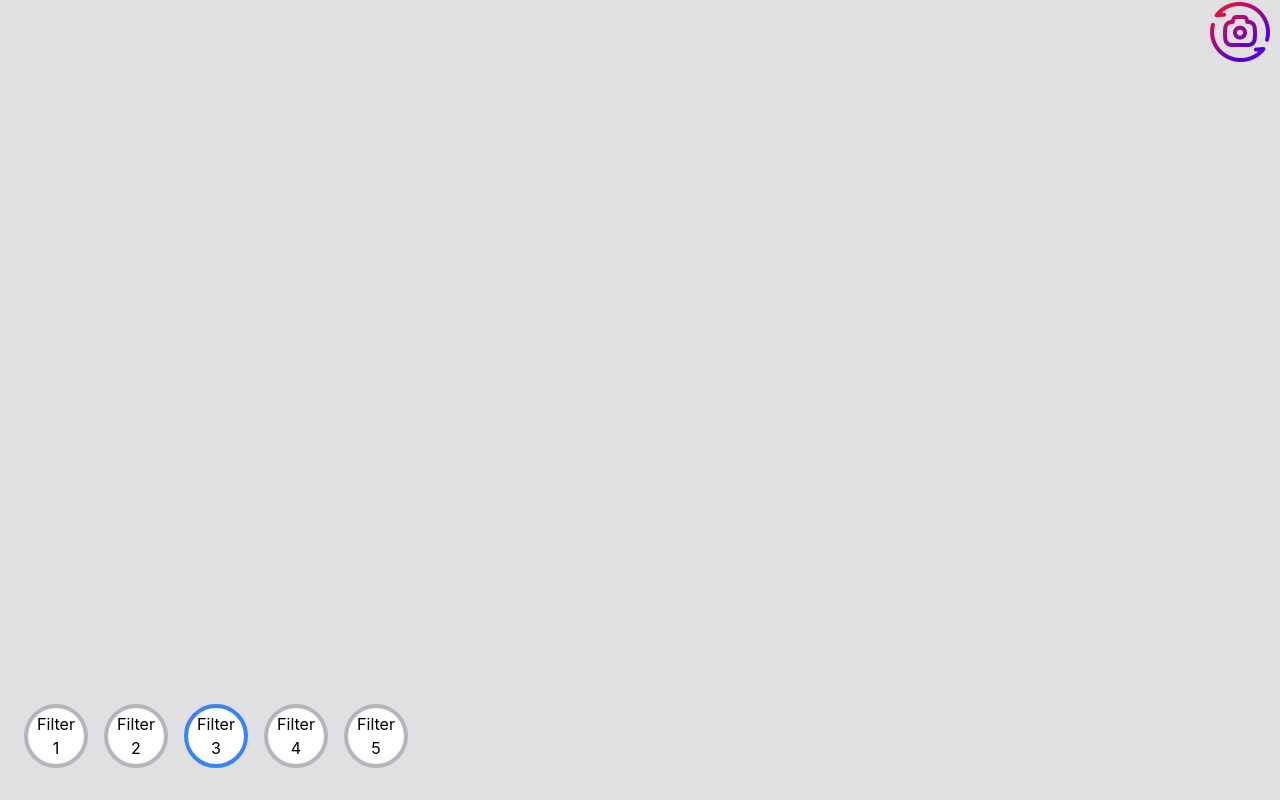
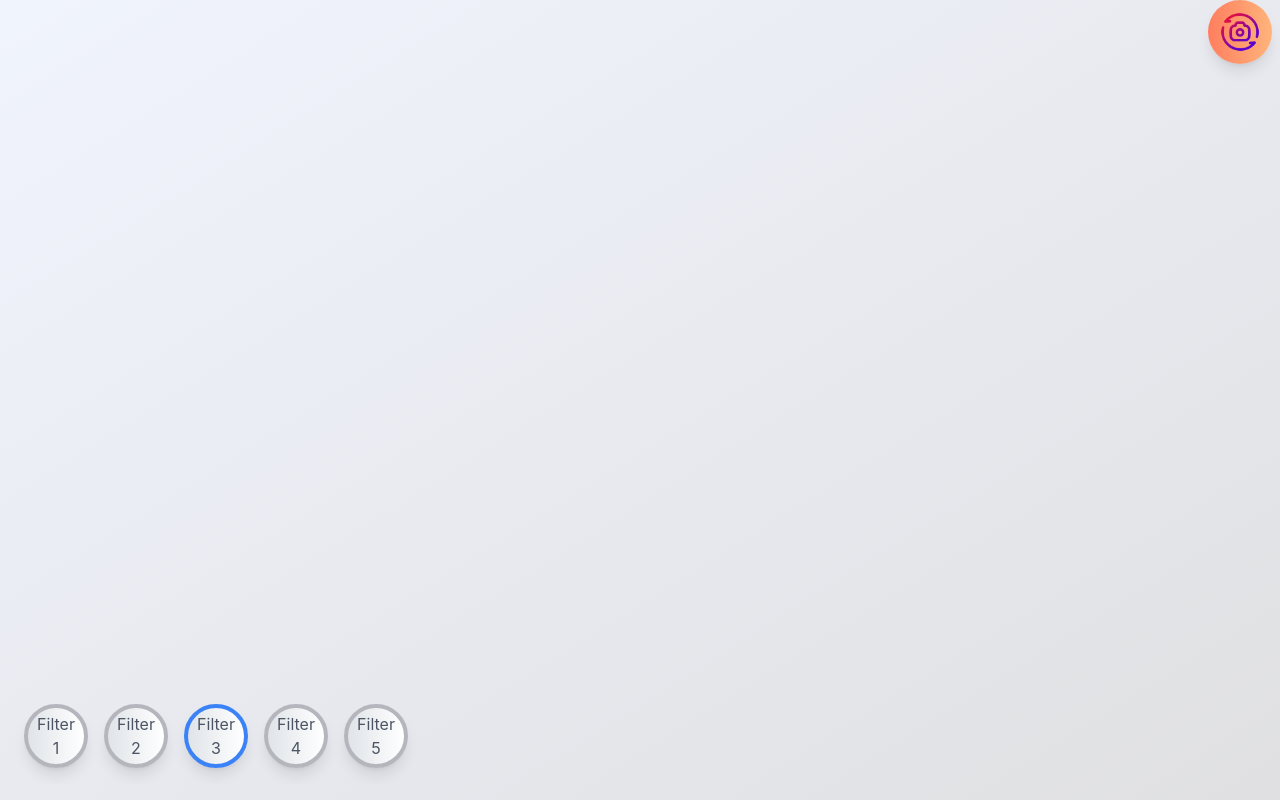
Before and after one commit to rk-rishikesh/TagFi, a React (Create React App) app: page /screen4 in a window 1280 px wide. Built offline with nearby package versions, Linux system fonts and the light colour scheme; no server answers.

Commit message:
added publish pop-up changes

```diff
--- a/src/screens/CameraScreen.tsx
+++ b/src/screens/CameraScreen.tsx
@@ -1,13 +1,17 @@
 import { useRef, useState, useEffect } from 'react';
 import { motion } from 'framer-motion';
+import { useNavigate } from 'react-router-dom';
 
 const CameraScreen = () => {
+    const navigate = useNavigate();
     const videoRef = useRef<HTMLVideoElement | null>(null);
     const canvasRef = useRef<HTMLCanvasElement | null>(null);
     const [isCameraOpen, setIsCameraOpen] = useState(true);
     const [photo, setPhoto] = useState<string | null>(null);
     const [isFrontCamera, setIsFrontCamera] = useState(true);
     const [activeFilterIndex, setActiveFilterIndex] = useState(2);
+    const [showPhoto, setShowPhoto] = useState(false);
+    const [showPopup, setShowPopup] = useState(false);
 
     const filters = [...Array(5)];
 
@@ -20,7 +24,7 @@ const CameraScreen = () => {
         return () => {
             closeCamera();
         };
-    }, [isCameraOpen, isFrontCamera]);
+    }, [isCameraOpen]);
 
     const openCamera = async () => {
         try {
@@ -49,8 +53,10 @@ const CameraScreen = () => {
         if (canvasRef.current && videoRef.current) {
             const context = canvasRef.current.getContext('2d');
             if (context) {
+                context.clearRect(0, 0, canvasRef.current.width, canvasRef.current.height);
                 context.drawImage(videoRef.current, 0, 0, canvasRef.current.width, canvasRef.current.height);
                 setPhoto(canvasRef.current.toDataURL('image/png'));
+                setShowPhoto(true);
             }
         }
     };
@@ -59,15 +65,23 @@ const CameraScreen = () => {
         setIsFrontCamera(prev => !prev);
     };
 
+    const handlePublish = () => {
+        setShowPopup(true);
+    };
+
+    const closePopup = () => {
+        setShowPopup(false);
+        setShowPhoto(false);
+        setPhoto(null);
+        setIsCameraOpen(true);
+        navigate('/screen3');
+    };
+
     return (
-        <div className="flex flex-col min-h-screen bg-[#E0E0E2] relative overflow-hidden">
-            <div className="flex-grow relative mt-8 md:mt-0 overflow-y-auto">
+        <div className="flex flex-col min-h-screen bg-gradient-to-br from-[#F0F4FD] to-[#E0E0E2] relative overflow-hidden">
+            {!showPhoto ? (
+                <div id='camera-div' className="flex-grow relative mt-8 md:mt-0 overflow-y-auto">
                     <video ref={videoRef} autoPlay playsInline className="w-full h-full object-cover fixed inset-0 z-0" />
-                {photo && (
-                    <div className="absolute left-4 w-24 h-auto rounded-md border border-gray-300 shadow-lg z-10">
-                        <img src={photo} alt="Captured" className="w-full h-full object-cover rounded-md" />
-                    </div>
-                )}
                     <canvas ref={canvasRef} className="hidden" width={640} height={480}></canvas>
                     <div className="absolute bottom-4 left-1/2 transform -translate-x-1/2 w-full overflow-x-auto flex gap-2">
                         <motion.div
@@ -75,20 +89,50 @@ const CameraScreen = () => {
                             transition={{ type: "spring", stiffness: 300 }}
                         >
                             {filters.map((_, index) => (
-                            <div key={index} className={`w-16 h-16 mx-2 bg-white rounded-full  ${activeFilterIndex === index ? 'border-blue-500' : 'border-[#b5b5bd]'} border border-4 flex items-center justify-center cursor-pointer p-2`}
+                                <div key={index} className={`w-16 h-16 mx-2 bg-gradient-to-r from-[#e0e4e8] to-[#ffffff] shadow-lg rounded-full ${activeFilterIndex === index ? 'border-blue-500' : 'border-[#b5b5bd]'} border-4 flex items-center justify-center cursor-pointer p-2 hover:bg-blue-50 transition-all duration-300`}
                                     onClick={() => { capturePhoto(index) }}>
-                                <span className="text-center">Filter {index + 1}</span>
+                                    <span className="text-center text-gray-600">Filter {index + 1}</span>
                                 </div>
                             ))}
                         </motion.div>
                     </div>
                     <button
                         onClick={handleCameraFlip}
-                    className="w-16 h-16 absolute right-2 z-10"
+                        className="w-16 h-16 absolute right-2 z-10 bg-gradient-to-r from-[#ff7e5f] to-[#feb47b] p-3 rounded-full shadow-lg hover:scale-110 transform transition-all duration-300"
                     >
-                    <img src='/images/cameraflip.png' alt='camera' />
+                        <img src='/images/cameraflip.png' alt='Flip Camera' className="w-full h-full object-contain" />
                     </button>
                 </div>
+            ) : (
+                <div id='show-picture' className="flex flex-col items-center justify-center h-full">
+                    {photo && (
+                        <img
+                            src={photo}
+                            alt="Captured"
+                            className="w-[100%] h-[80vh] object-cover rounded-lg shadow-lg border border-gray-200"
+                        />
+                    )}
+                    <button
+                        onClick={handlePublish}
+                        className="mt-6 px-8 py-3 bg-gradient-to-r from-[#667eea] to-[#764ba2] text-white text-lg font-medium rounded-lg shadow-lg hover:scale-105 transition-all duration-300 hover:shadow-2xl"
+                    >
+                        Publish
+                    </button>
+                </div>
+            )}
+            {showPopup && (
+                <div className="fixed inset-0 flex items-center justify-center bg-black bg-opacity-50">
+                    <div className="bg-white p-6 rounded-lg shadow-xl transform scale-100 transition-transform duration-300 hover:scale-105">
+                        <h2 className="text-xl text-gray-800 font-semibold">Picture published successfully!</h2>
+                        <button
+                            onClick={closePopup}
+                            className="mt-4 px-6 py-2 bg-gradient-to-r from-red-400 to-red-600 text-white text-sm font-medium rounded-md shadow hover:shadow-lg transition-all duration-300"
+                        >
+                            Close
+                        </button>
+                    </div>
+                </div>
+            )}
         </div>
     );
 };
```
Lines whose indentation alone changed are shown as unchanged.
